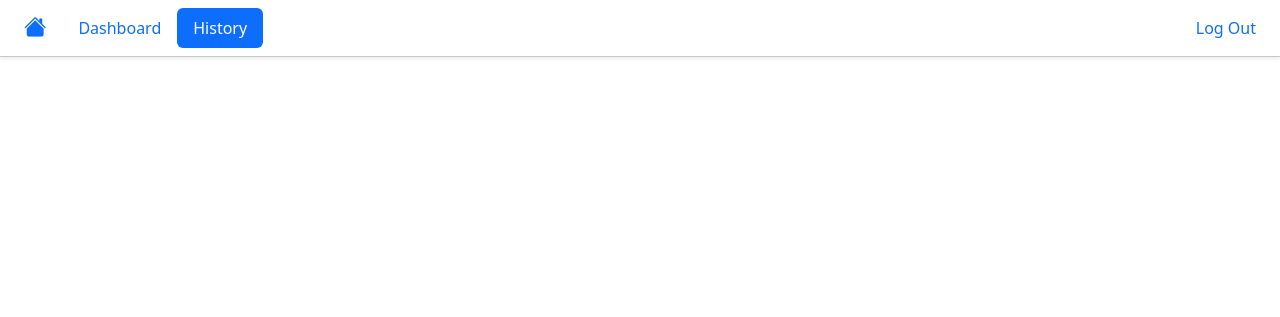
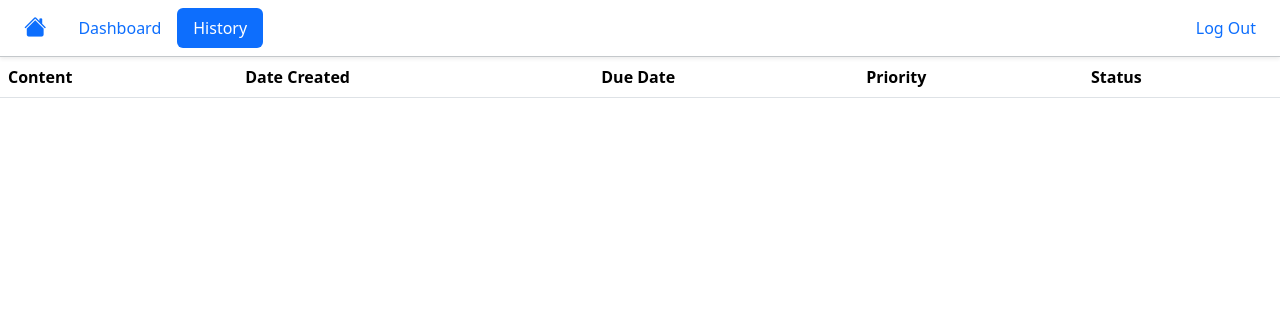
Before and after one commit to itsntme1/to-do-list-app, a Flask app: page /history in a window 1280 px wide. Shown: the top 317 px of the page. Run offline with Flask 3, Linux system fonts and the light colour scheme; a user stored in the database is signed in; lists and menus that the app fills with data are empty; some libraries are stand-ins or nearby versions.

Commit message:
feature: history table

```diff
--- a/app.py
+++ b/app.py
@@ -5,6 +5,8 @@ from flask import Flask, render_template, request, redirect, session
 from flask_session import Session
 from cs50 import SQL
 from werkzeug.security import check_password_hash, generate_password_hash
+
+from flask_filters import *
 
 
 app = Flask(__name__)
@@ -17,6 +19,10 @@ app.config["SESSION_PERMANENT"] = False
 app.config["SESSION_TYPE"] = "filesystem"
 Session(app)
 
+# register filters
+app.jinja_env.filters['isEmpty'] = isEmpty
+app.jinja_env.filters['format_date'] = format_date
+
 
 @app.route("/", methods=['GET', 'POST'])
 def index():
@@ -27,7 +33,7 @@ def index():
         priority = request.form.get('priority')
 
         # validation
-        if not content:
+        if not content or len(content) > 60:
             return render_template("index.html")
 
         # insert a task into the tasks table
@@ -51,7 +57,9 @@ def dashboard():
 
 @app.route("/history")
 def history():
-    return render_template("history.html")
+    records = db.execute("SELECT content, creation_date, due_date, priority, status FROM tasks WHERE user_id = ? ORDER BY creation_date DESC", session["user_id"])
+
+    return render_template("history.html", records=records)
 
 
 @app.route("/register", methods=["GET","POST"])
--- a/templates/history.html
+++ b/templates/history.html
@@ -3,21 +3,31 @@
 {% block title %}
     - History
 {% endblock %}
-<table>
+{% block body %}
+<div class="table-responsive">
+<table class="table">
     <thead>
         <tr>
             <th>Content</th>
-            <th>Date</th>
+            <th>Date Created</th>
+            <th>Due Date</th>
             <th>Priority</th>
             <th>Status</th>
         </tr>
     </thead>
-    <tbody>
-        <tr>
-            <td>test</td>
-        </tr>
+    <tbody class="table-group-divider">
+        {% for record in records %}
+            <tr>
+                <td>{{ record.content }}</td>
+                <td>{{ record.creation_date | format_date }}</td>
+                <td class="{% if record.due_date | isEmpty %} table-warning {% endif %}">
+                    {{ record.due_date }}</td>
+                <td class="{% if record.priority | isEmpty %} table-warning {% endif %}">
+                    {{ record.priority }}</td>
+                <td class="{% if record.status == 'completed' %} table-success {% else %} table-danger {% endif %}">{{ record.status | upper }}</td>
+            </tr>
+        {% endfor %}
     </tbody>
 </table>
-{% block body %}
-
+</div>
 {% endblock %}
```
Also changed, not shown: flask_filters.py (added, +10 -0 lines), todoapp.db.
